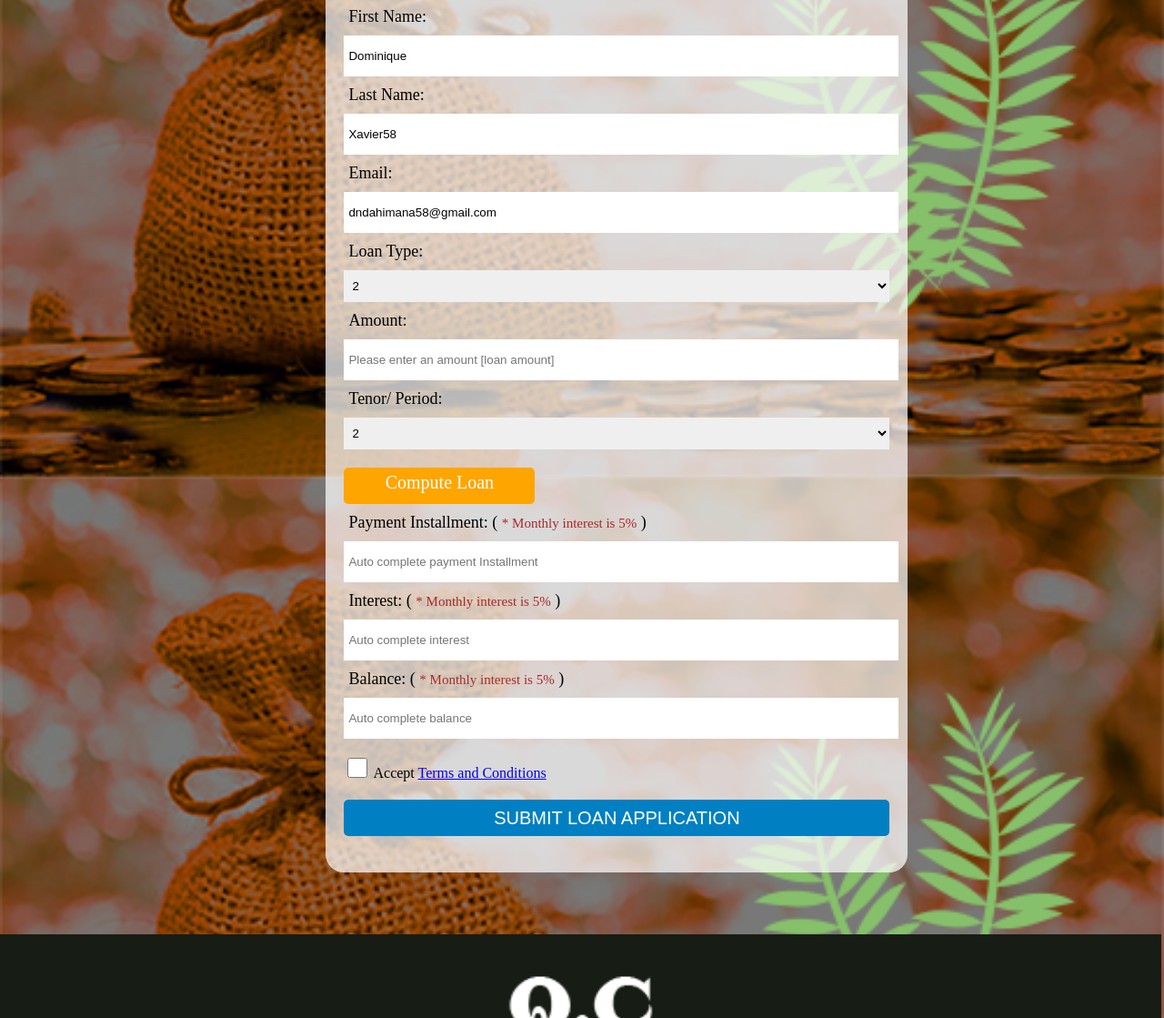
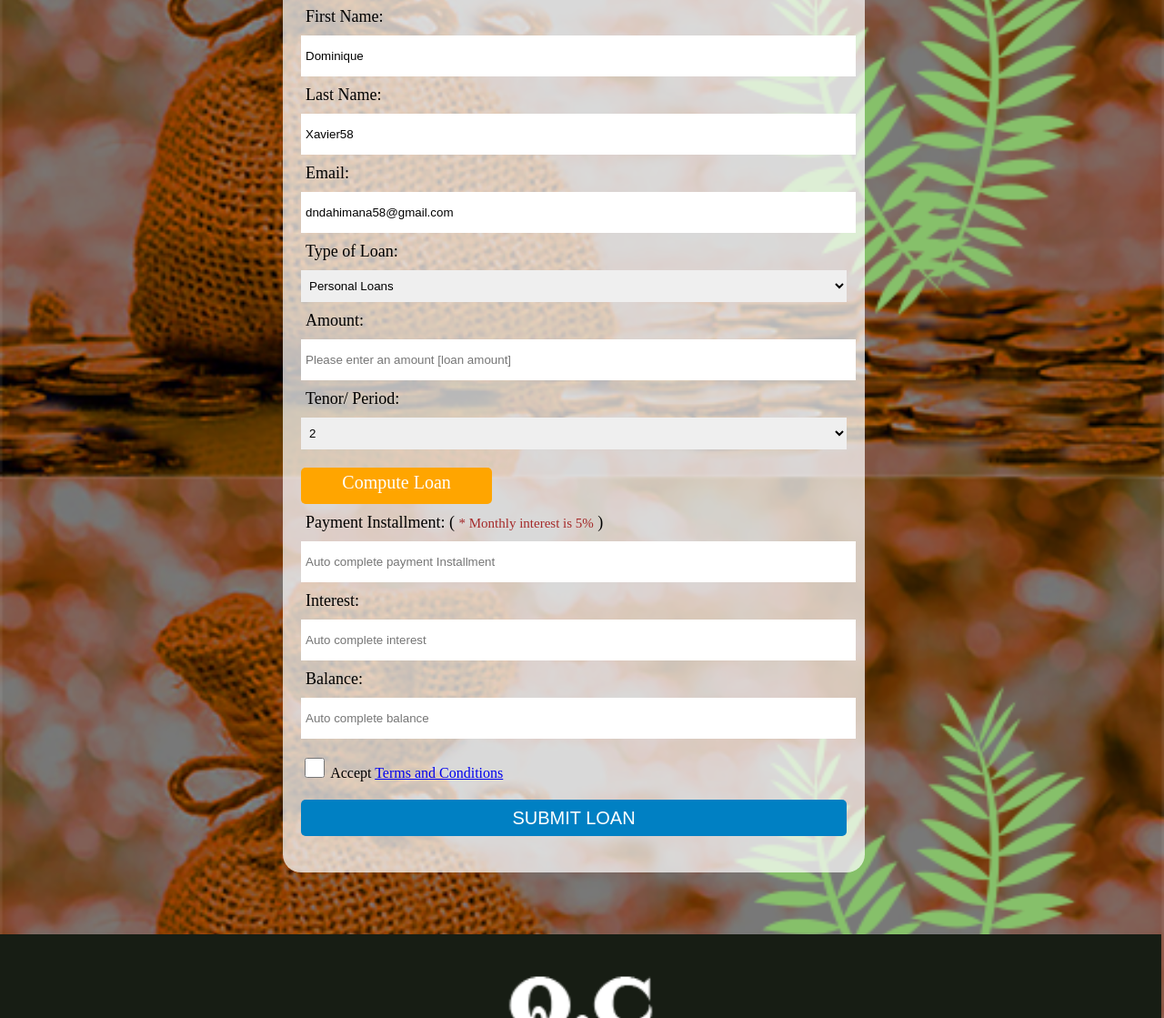
Before and after one commit to Dom58/Quick-Credit, a plain HTML site: page ui/html/loan.html in a window 1280 px wide. Shown: the part 331-1450 px from the top of the page at 91% size. Drawn offline with Linux system fonts and the light colour scheme.

Commit message:
Change some forms margin and insert a select loan type

```diff
--- a/ui/css/style.css
+++ b/ui/css/style.css
@@ -206,7 +206,7 @@
 		}
 		.contact-card{
 			width: 50%;
-			margin-left: 28%;
+			margin-left: 24.301%;
 		}
 		.service-card{
 			width: 80%;
--- a/ui/html/loan.html
+++ b/ui/html/loan.html
@@ -49,20 +49,12 @@
 					<label>Email: </label>
 					<input type="email" name="email" value="dndahimana58@gmail.com" placeholder="Enter your Email (will be Auto complete)" readonly="true">
 					<br>
-					<label>Loan Type: </label>
+					<label>Type of Loan: </label>
 					<select name="loanType">
-						<option value="1">1</option>
-						<option value="2" selected="true">2</option>
-						<option value="3">3</option>
-						<option value="4">4</option>
-						<option value="5">5</option>
-						<option value="6">6</option>
-						<option value="7">7</option>
-						<option value="8">8</option>
-						<option value="9">9</option>
-						<option value="10">10</option>
-						<option value="11">11</option>
-						<option value="12">12</option>
+						<option value="personal_loan" selected="true">Personal Loans</option>
+						<option value="business_loan">Small Business Loans</option>
+						<option value="mortgage_loan">Mortgages</option>
+						<option value="auto_loan">Auto Loans</option>
 					</select>
 					<br>
 					<label>Amount:</label>
@@ -89,16 +81,16 @@
 					<input type="number" name="paymentInstallment" placeholder="Auto complete payment Installment" readonly="true" id="paymentInstallment">
 					<br>
 
-					<label>Interest: ( <small style="color: brown;">* Monthly interest is 5%</small> )</label>
+					<label>Interest:</label>
 					<input type="number" name="interest" placeholder="Auto complete interest" readonly="true" id="interest">
 					<br>
 
-					<label>Balance: ( <small style="color: brown;">* Monthly interest is 5%</small> )</label>
+					<label>Balance:</label>
 					<input type="number" name="balance" placeholder="Auto complete balance" readonly="true" id="balance">
 					<br><br>
 					<input type="checkbox" name="term_condition" id="checkbox"> Accept <a href="#term-condition">Terms and Conditions</a>
 					<br>
-					<button class="btn-submit">SUBMIT LOAN APPLICATION</button>
+					<button class="btn-submit">SUBMIT LOAN</button>
 				</form>
 			</div>
 	</div>
```
